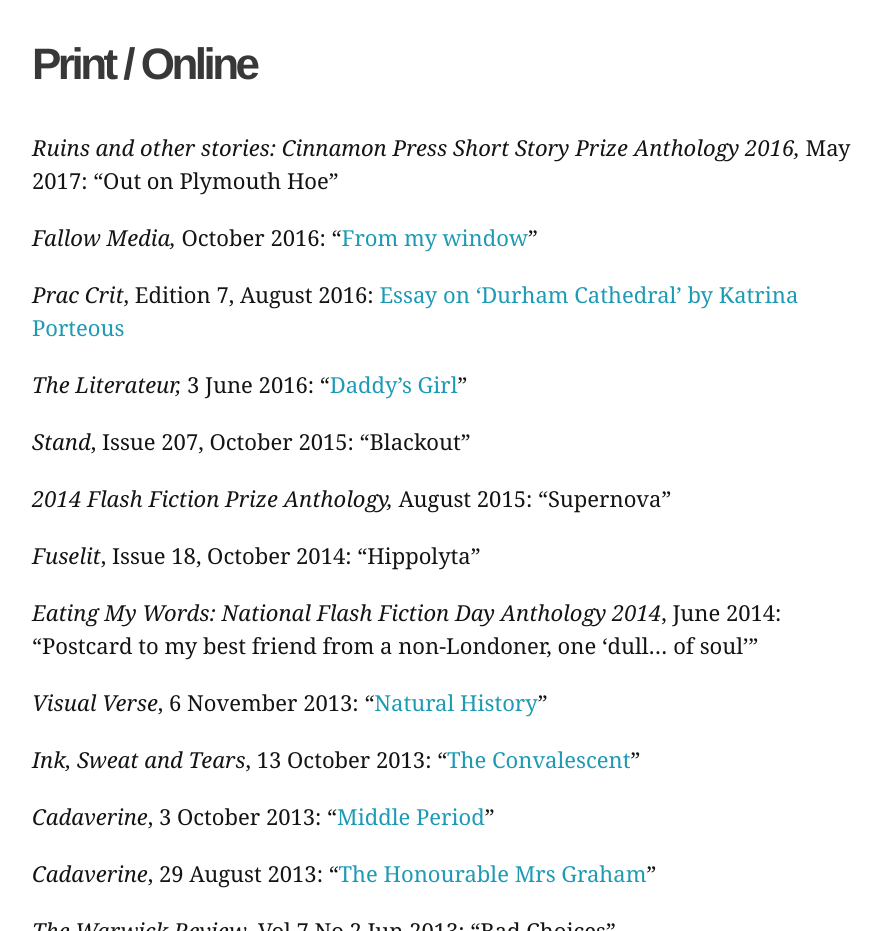
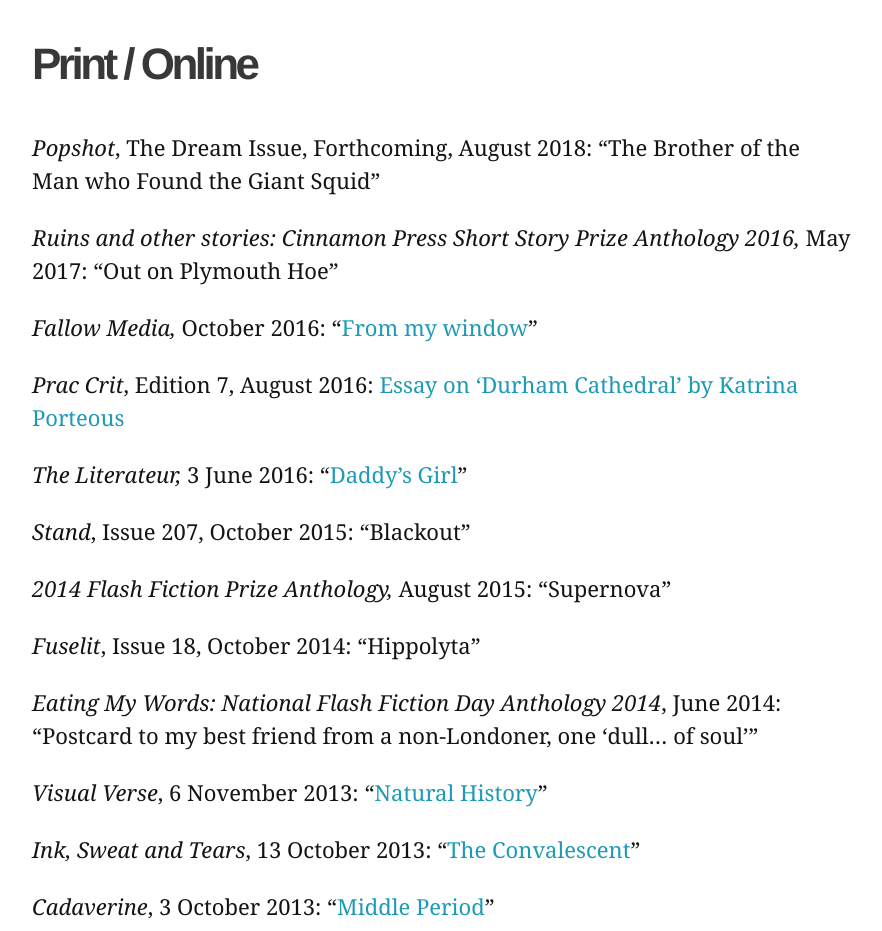
Before and after one commit to tholden/jennyholden.co.uk, a plain HTML site: page short-stories/index.html in a window 1280 px wide. Shown: the part 1606-2537 px from the top of the page, without its empty margins (198-1080 px from the left). Drawn offline with nearby package versions, Linux system fonts and the light colour scheme.

Commit message:
Update index.html

```diff
--- a/short-stories/index.html
+++ b/short-stories/index.html
@@ -125,6 +125,7 @@ img.emoji {
 <p>I spent my childhood touching, taking matted feathers from the ground and sticking my paws in the cook&#8217;s dough – she would rush in cursing me for spoiling it, but my fingers were fat worms, happy in a new clay. Seventeen years appreciating the surfaces of my world – it was all blessedly mine, for which I am grateful, having never known poverty or hunger. When I was handed off the carriage in Edinburgh something was undone, or reversed, and it seemed then that the world came to me for its touch. My clothes blush to touch my skin, which is whiter than the sky over Palace Square in January. The ostrich feather is delighted to curl upwards into my grip. Thomas saw heaven in the flesh of my waist and hardly dared look higher. And so, careful not to embarrass for I know what it is you want, I look away. I am kind, for I have been shown kindness. And so – I do. There is no changing that now. Look at me; the cold world is no colder than I am. Thomas! You are wrong! Pray stop your fretting, for they do not hurt me now I am gone. While I was by your side – then your anxieties were justified. You waited all my life for another highwayman to cross your path so that you could prove to me just how safely I was bestowed. I should have told you, dear, that I knew.</p>
 <p>&nbsp;</p>
 <h3>Print / Online</h3>
+<p><em>Popshot</em>, The Dream Issue, Forthcoming, August 2018: “The Brother of the Man who Found the Giant Squid”</p>
 <p><i>Ruins and other stories: Cinnamon Press Short Story Prize Anthology 2016, </i>May 2017: &#8220;Out on Plymouth Hoe&#8221;</p>
 <p><em>Fallow Media, </em>October 2016: &#8220;<a href="http://fallowmedia.com/2016/oct/from-my-window/">From my window</a>&#8221;</p>
 <p><em>Prac Crit</em>, Edition 7, August 2016: <a href="http://www.praccrit.com/essays/durham-cathedral-essay-by-jenny-holden/">Essay on &#8216;Durham Cathedral&#8217; by Katrina Porteous</a></p>
```
